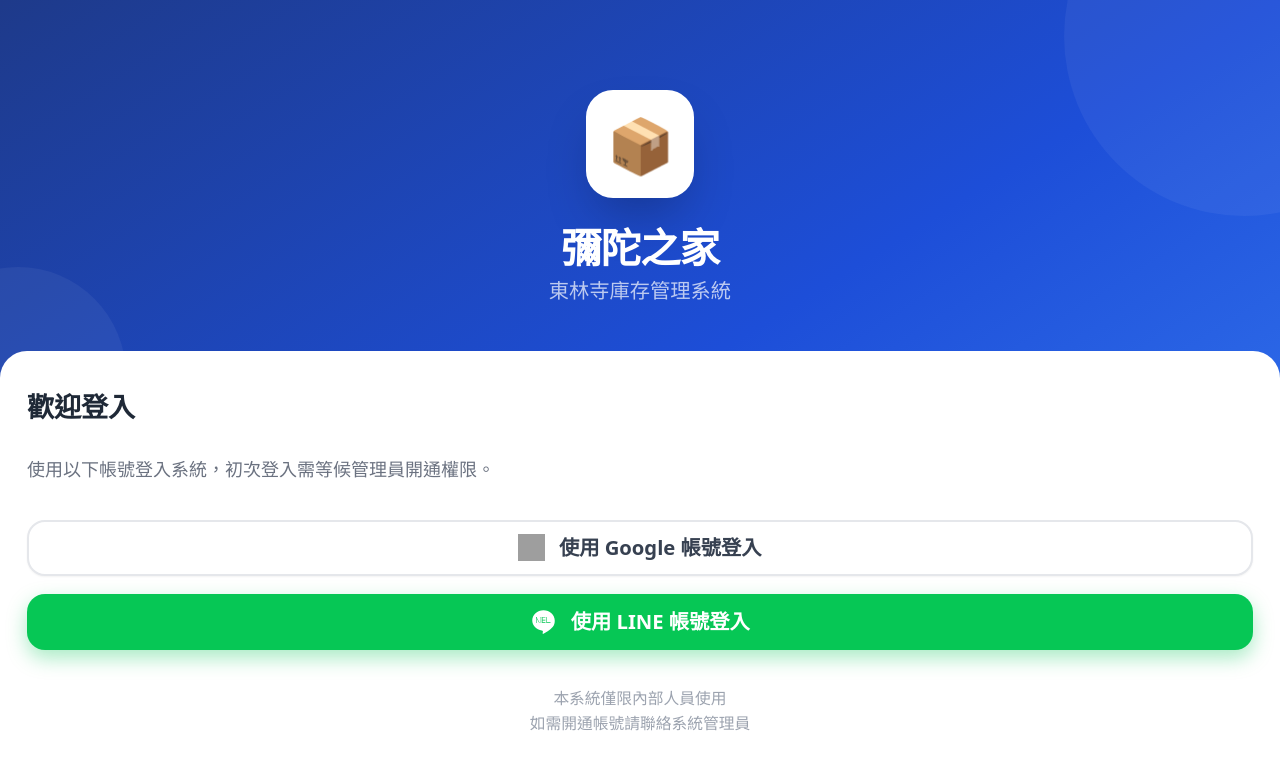
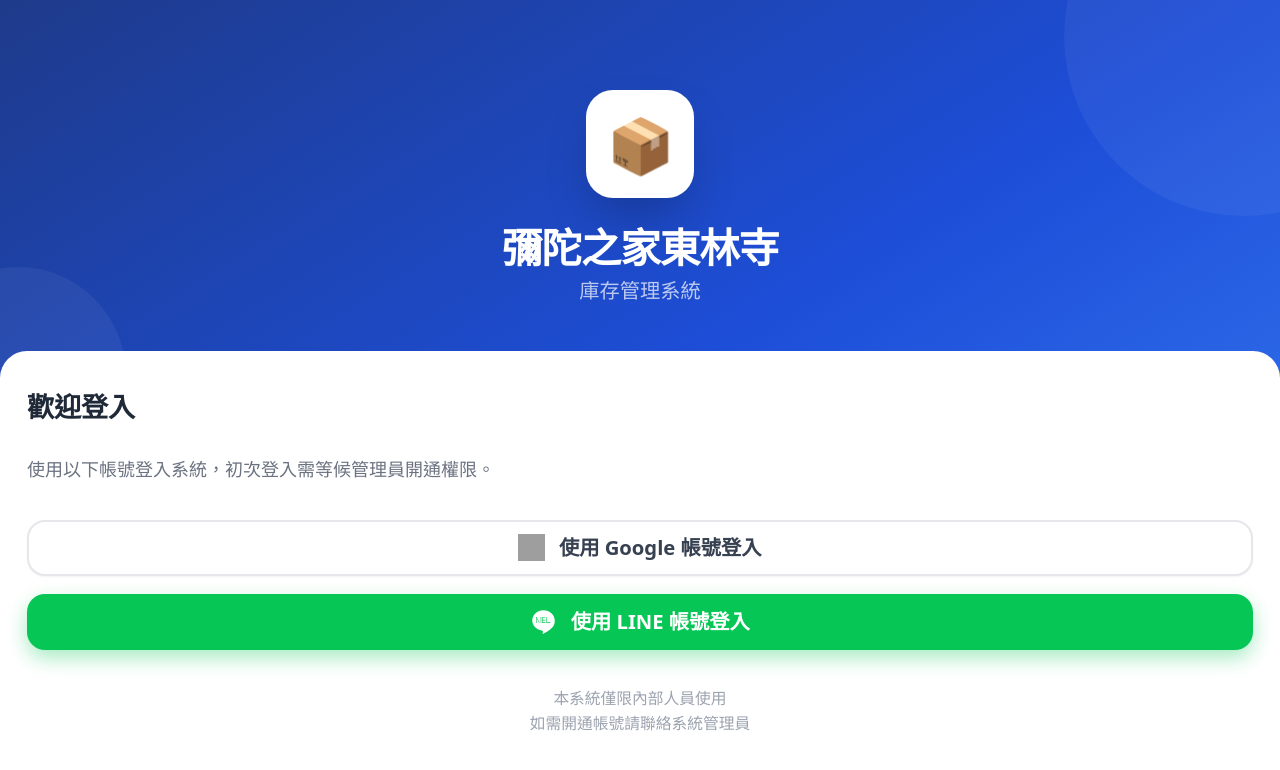
Before and after one commit to j870614/easystock-firebase-vue, a Vue app: page /#/login in a window 1280 px wide. Shown: the top 770 px of the page. Built offline with nearby package versions, Linux system fonts and the light colour scheme; no server answers; grey boxes are pictures that could not be loaded.

Commit message:
chore: 更新登錄頁面標題與完善資訊頁面範例文字

```diff
--- a/src/views/LoginView.vue
+++ b/src/views/LoginView.vue
@@ -12,8 +12,8 @@
       <div class="w-24 h-24 bg-white rounded-3xl shadow-2xl flex items-center justify-center mb-6">
         <span class="text-5xl">📦</span>
       </div>
-      <h1 class="text-4xl font-bold text-white tracking-tight">彌陀之家</h1>
-      <p class="text-white/70 text-lg mt-1">東林寺庫存管理系統</p>
+      <h1 class="text-4xl font-bold text-white tracking-tight">彌陀之家東林寺</h1>
+      <p class="text-white/70 text-lg mt-1">庫存管理系統</p>
     </div>
 
     <!-- 登入卡片 -->
--- a/src/views/PendingView.vue
+++ b/src/views/PendingView.vue
@@ -14,7 +14,7 @@
       <div class="card w-full max-w-sm text-left mb-6 space-y-4">
         <div>
           <label class="label">法名</label>
-          <input v-model="form.dharmaName" type="text" class="input" placeholder="例如：法音" />
+          <input v-model="form.dharmaName" type="text" class="input" placeholder="例如：普某" />
         </div>
         <div>
           <label class="label">俗名</label>
```
